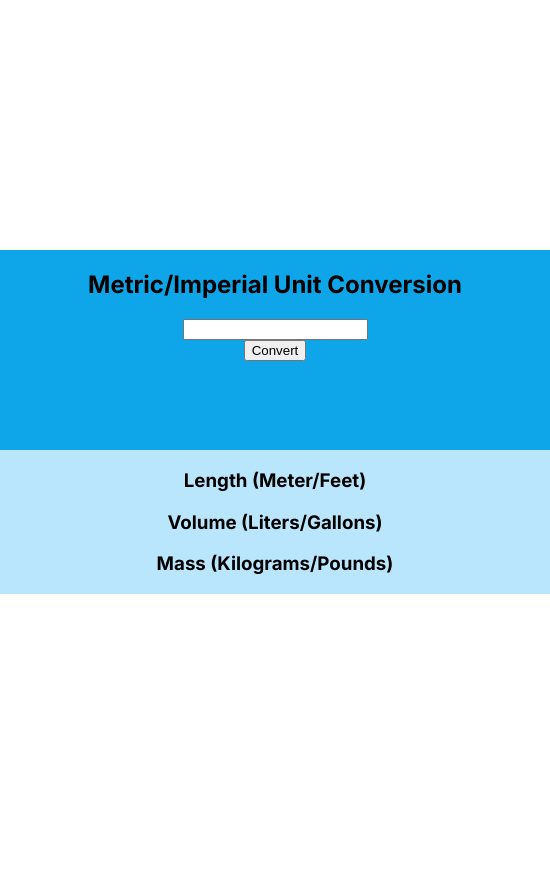
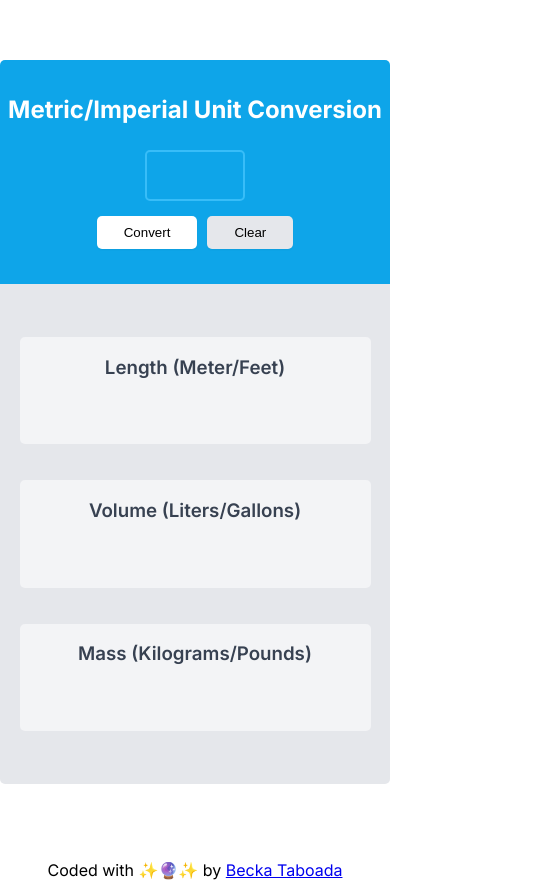
Before and after one commit to GrannyYetta/unitConverter, a website built with Vite: page index.html in a window 390 px wide. Shown: the whole page, 550 px wide, since content can reach past the window. Before the commit the page ends 844 px from the top, so only its background shows below. Built offline with nearby package versions, Linux system fonts and the light colour scheme.

Commit message:
finished

```diff
--- a/index.html
+++ b/index.html
@@ -18,27 +18,44 @@
 		<title>Unit Converter</title>
 	</head>
 	<body>
+		<main>
 			<div class="container">
 				<div class="input-container">
 					<h2 class="title">Metric/Imperial Unit Conversion</h2>
-				<input type="text" />
-				<button id="converter-el">Convert</button>
+					<input class="conversion-input" id="conversion-input" type="text" />
+					<div class="button-container">
+						<button class="conversion-button" id="convert-btn">Convert</button>
+						<button class="clear-button" id="clear-btn">Clear</button>
+					</div>
 				</div>
 				<div class="conversion-container">
 					<div class="output-box" id="length">
-					<h3 class="unit-title" id="unit-title-length">Length (Meter/Feet)</h3>
+						<h3 class="unit-title" id="unit-title-length">
+							Length (Meter/Feet)
+						</h3>
 						<p class="unit-p" id="unit-p-length"></p>
 					</div>
 					<div class="output-box" id="volume">
-					<h3 class="unit-title" id="unit-title-volume">Volume (Liters/Gallons)</h3>
+						<h3 class="unit-title" id="unit-title-volume">
+							Volume (Liters/Gallons)
+						</h3>
 						<p class="unit-p" id="unit-p-volume"></p>
 					</div>
-				<div class="output-box" id="Mass">
-					<h3 class="unit-title" id="unit-title-mass">Mass (Kilograms/Pounds)</h3>
+					<div class="output-box" id="mass">
+						<h3 class="unit-title" id="unit-title-mass">
+							Mass (Kilograms/Pounds)
+						</h3>
 						<p class="unit-p" id="unit-p-mass"></p>
 					</div>
 				</div>
 			</div>
+		</main>
 		<script type="module" src="/src/index.js"></script>
+		<footer>
+			<p>
+				Coded with ✨🔮✨ by
+				<a href="https://github.com/GrannyYetta">Becka Taboada</a>
+			</p>
+		</footer>
 	</body>
 </html>
--- a/src/index.js
+++ b/src/index.js
@@ -1,5 +1,44 @@
 /*
+Equivalences
 1 meter = 3.281 feet
 1 liter = 0.264 gallon
 1 kilogram = 2.204 pound
 */
+
+const inputEl = document.getElementById("conversion-input");
+
+const convertBtn = document.getElementById("convert-btn");
+const clearBtn = document.getElementById("clear-btn");
+
+const convertLength = document.getElementById("unit-p-length");
+const convertVolume = document.getElementById("unit-p-volume");
+const convertMass = document.getElementById("unit-p-mass");
+
+convertBtn.addEventListener("click", function convert() {
+	if (inputEl.value !== "") {
+		convertLength.innerHTML = `${inputEl.value} meters = ${(
+			inputEl.value * 3.281
+		).toFixed(3)} feet | ${inputEl.value} feet = ${(
+			inputEl.value / 3.281
+		).toFixed(3)} meters`;
+
+		convertVolume.innerHTML = `${inputEl.value} liters = ${(
+			inputEl.value * 0.264
+		).toFixed(3)} gallons | ${inputEl.value} gallons = ${(
+			inputEl.value / 0.264
+		).toFixed(3)} liters`;
+
+		convertMass.innerHTML = `${inputEl.value} kilograms = ${(
+			inputEl.value * 2.204
+		).toFixed(3)} pounds | ${inputEl.value} pounds = ${(
+			inputEl.value / 2.204
+		).toFixed(3)} kilograms`;
+	}
+});
+
+clearBtn.addEventListener("click", function () {
+	inputEl.value = "";
+	convertLength.textContent = "";
+	convertVolume.textContent = "";
+	convertMass.textContent = "";
+});
--- a/src/style.css
+++ b/src/style.css
@@ -1,7 +1,6 @@
 body {
 	margin: 0;
 	text-align: center;
-
 	font-family: "Inter", sans-serif;
 }
 
@@ -10,7 +9,8 @@ body {
 	flex-direction: column;
 	margin: auto;
 	width: 550px;
-	height: 100vh;
+	height: auto;
+	min-height: 100vh;
 	justify-content: center;
 }
 
@@ -20,24 +20,142 @@ body {
 	display: flex;
 	flex-direction: column;
 	align-items: center;
+	width: 500px;
+	height: 100%;
+	margin-bottom: 0;
+	padding-bottom: 30px;
+	border-radius: 5px 5px 0 0;
+}
+
+.title {
+	color: white;
+	font-size: 30px;
+	text-align: center;
+	line-height: 60px;
+	margin-bottom: 0;
+	font-weight: bold;
+}
+
+.conversion-input {
+	background: transparent;
+	border: solid 2px #38bdf8;
+	border-radius: 5px;
+	box-sizing: border-box;
+	display: flex;
+	min-width: 0;
+	justify-content: center;
+	align-items: center;
+	margin: 10px;
+	font-weight: 800;
+	font-size: 58px;
+	text-align: center;
+	width: 120px;
+	color: white;
+}
+
+.button-container {
+	display: flex;
+	justify-content: center;
+	align-items: center;
+}
+
+.conversion-button,
+.clear-button {
+	padding: 9px 27px;
+	border: none;
+	box-shadow: 0px 1px 2px rgba(0, 0, 0, 0.05);
+	border-radius: 5px;
+	background: white;
+	margin: 5px;
+}
+
+.conversion-button:hover,
+.clear-button:hover {
+	cursor: pointer;
+}
+
+.conversion-button:active,
+.clear-button:active {
+	transform: scale(1.02);
+	transition: 0.04s;
+}
+
+.clear-button {
+	background: #e5e7eb;
 }
 
 .conversion-container {
-	background-color: #bae6fd;
+	display: flex;
+	flex-direction: column;
+	justify-content: space-around;
+	align-items: center;
+	padding-top: 35px;
+	padding-bottom: 35px;
+	background-color: #e5e7eb;
+	width: 500px;
+	height: 430px;
+	border-radius: 0 0 5px 5px;
 }
 
-/* :root {
-} */
+.output-box {
+	background-color: #f3f4f6;
+	width: 90%;
+	height: 25%;
+	text-align: center;
+	border-radius: 5px;
+}
 
-/* @media (prefers-color-scheme: light) {
-  :root {
-    color: #213547;
-    background-color: #ffffff;
-  }
-  a:hover {
-    color: #747bff;
-  }
-  button {
-    background-color: #f9f9f9;
-  }
-} */
+.output-box h3 {
+	color: #374151;
+	font-weight: 600;
+}
+
+.output-box p {
+	color: #6b7280;
+}
+
+/* Responsiveness */
+
+/* Mobile (≤ 600px) */
+
+@media screen and (max-width: 600px) {
+	.container {
+		width: 100%;
+		padding: 1 10px;
+	}
+	.input-container,
+	.conversion-container {
+		display: flex;
+		flex-direction: column;
+		width: 100%;
+	}
+
+	.conversion-input {
+		font-size: 40px;
+		width: 100px;
+	}
+
+	.title {
+		font-size: 24px;
+	}
+
+	.output-box {
+		margin: 10px 0;
+	}
+}
+
+/* Tablet (601px–900px) */
+
+@media screen and (min-width: 601px) and (max-width: 900px) {
+	.container {
+		width: 80%;
+	}
+
+	.input-container {
+		height: 200px;
+	}
+
+	.output-box {
+		width: 85%;
+	}
+}
```
Lines whose indentation alone changed are shown as unchanged.
